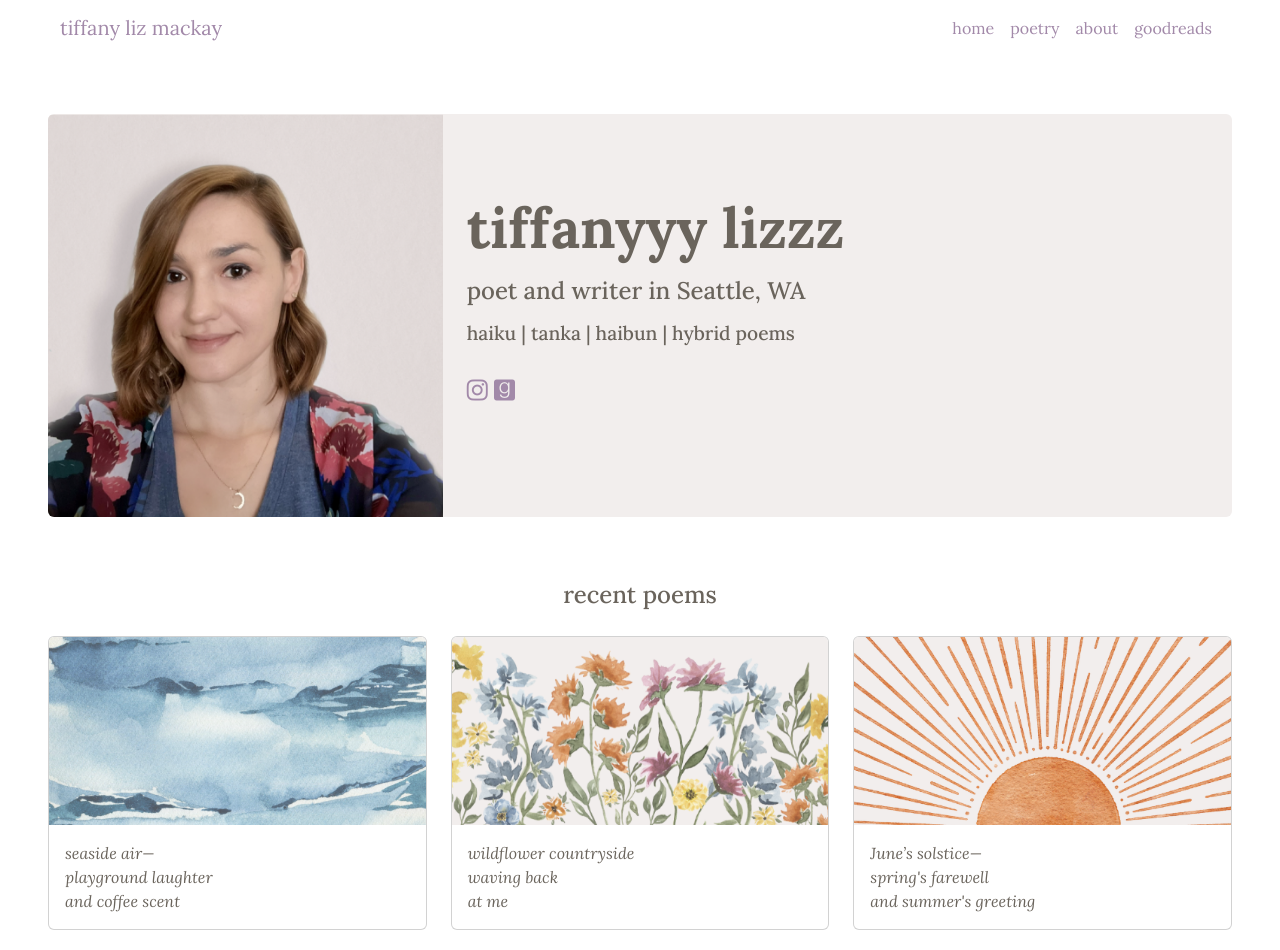
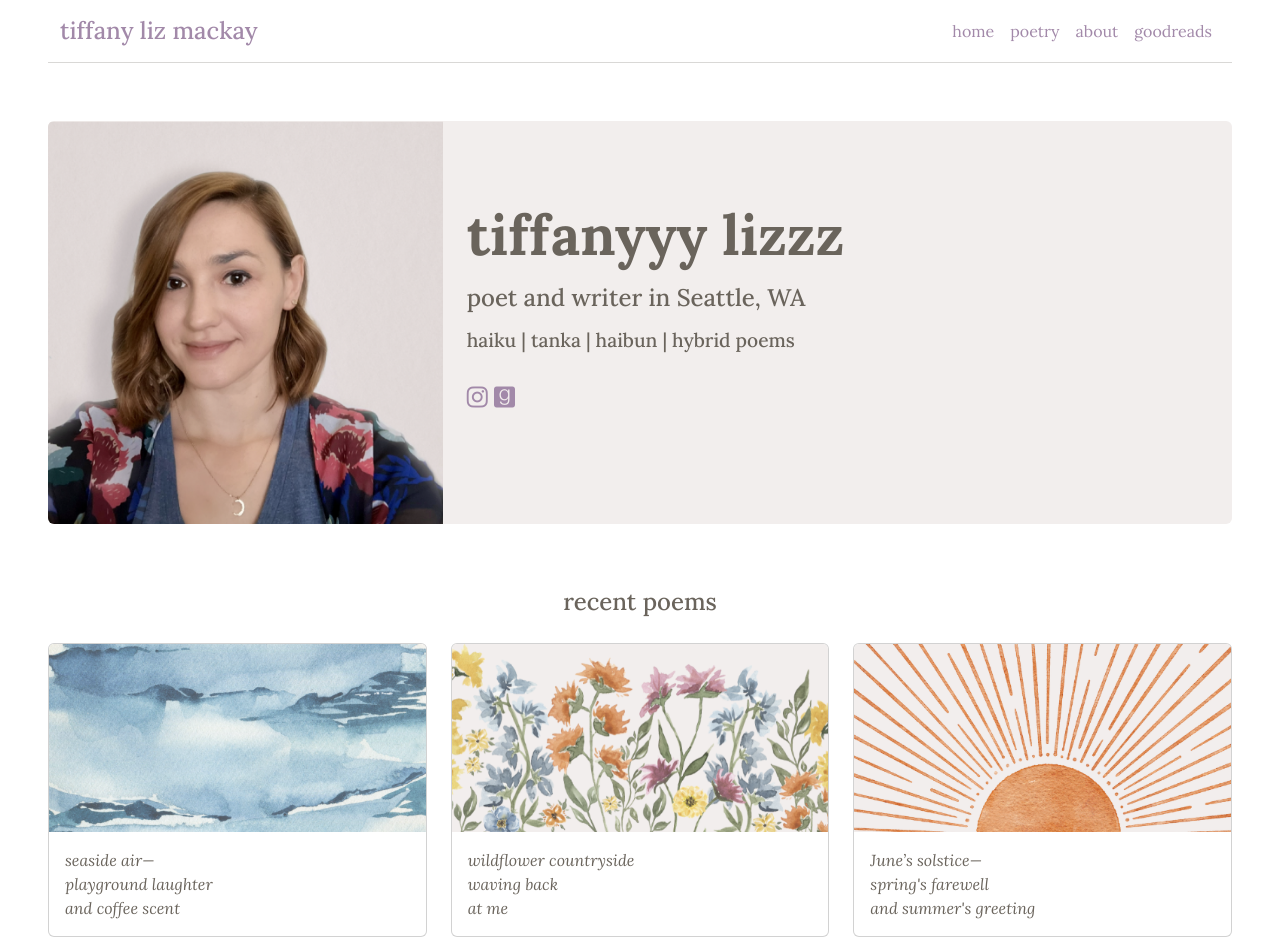
Before and after one commit to tiffanymackay/poetry, a plain HTML site: page index.html in a window 1280 px wide. Shown: the top 950 px of the page. Drawn offline with nearby package versions, Linux system fonts and the light colour scheme.

Commit message:
update nav

```diff
--- a/index.html
+++ b/index.html
@@ -16,9 +16,9 @@
 </head>
 <body class="px-5">
 
-  <nav class="navbar navbar-expand-lg">
+  <nav class="navbar navbar-expand-lg pt-2">
     <div class="container-fluid">
-      <a class="navbar-brand mr-auto" href="/index.html">tiffany liz mackay</a>
+      <a class="navbar-brand mr-auto logo-name" href="/index.html">tiffany liz mackay</a>
       <button class="navbar-toggler" type="button" data-bs-toggle="collapse" data-bs-target="#navbarNavAltMarkup" aria-controls="navbarNavAltMarkup" aria-expanded="false" aria-label="Toggle navigation">
         <span class="navbar-toggler-icon"></span>
       </button>
@@ -32,7 +32,7 @@
       </div>
     </div>
   </nav>
-
+<hr>
 <main class="pt-5">
       <div class="card home-card mb-3">
         <div class="row g-0">
@@ -126,7 +126,7 @@
       </div>
 
 
-
+<hr class="hr-line">
       <div class="footer container">
         <ul class="list-inline text-center py-3">
           <li class="list-inline-item">
--- a/styles/styles.css
+++ b/styles/styles.css
@@ -11,6 +11,15 @@ nav {
 main {
     max-width: 1200px;
     margin: auto;
+}
+
+.logo-name {
+    font-size: 1.5rem !important;
+    font-weight: 500;
+}
+hr {
+    max-width: 1200px !important;
+    margin: auto !important;
 }
 
 .home-card {
```
Also changed, not shown: about.html (+1 -1 lines), poetry.html (+1 -1 lines).
